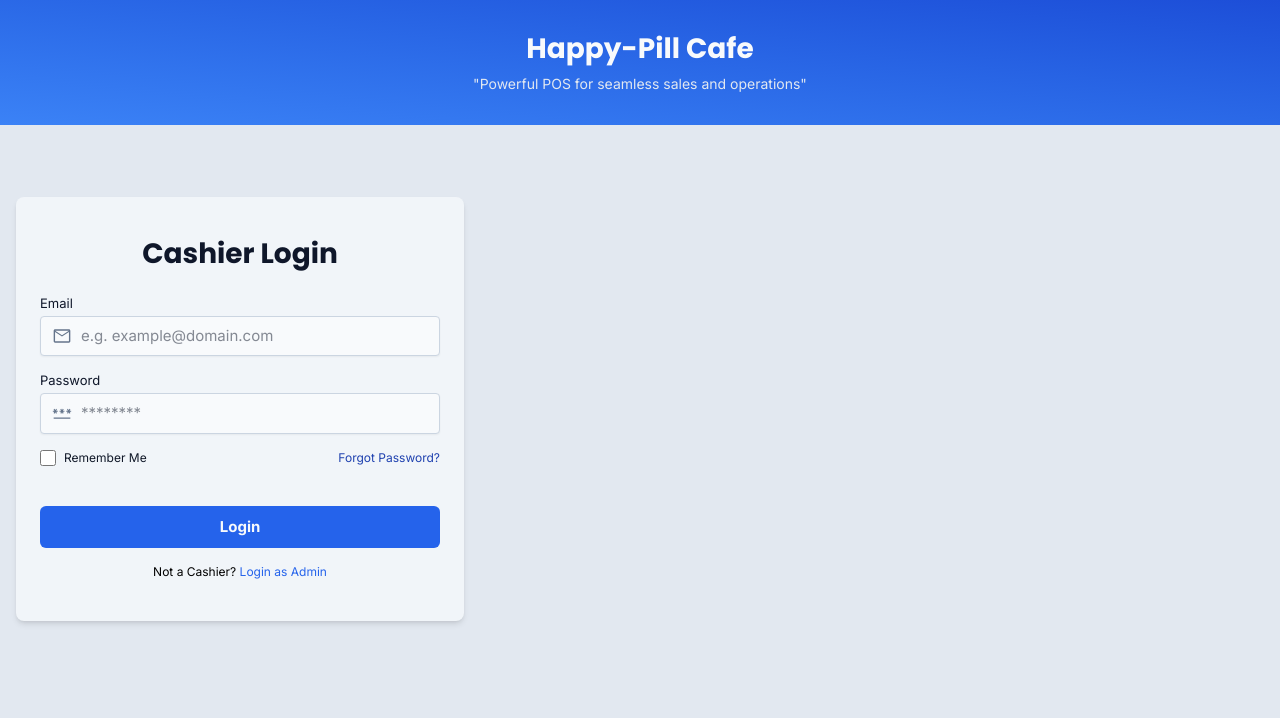
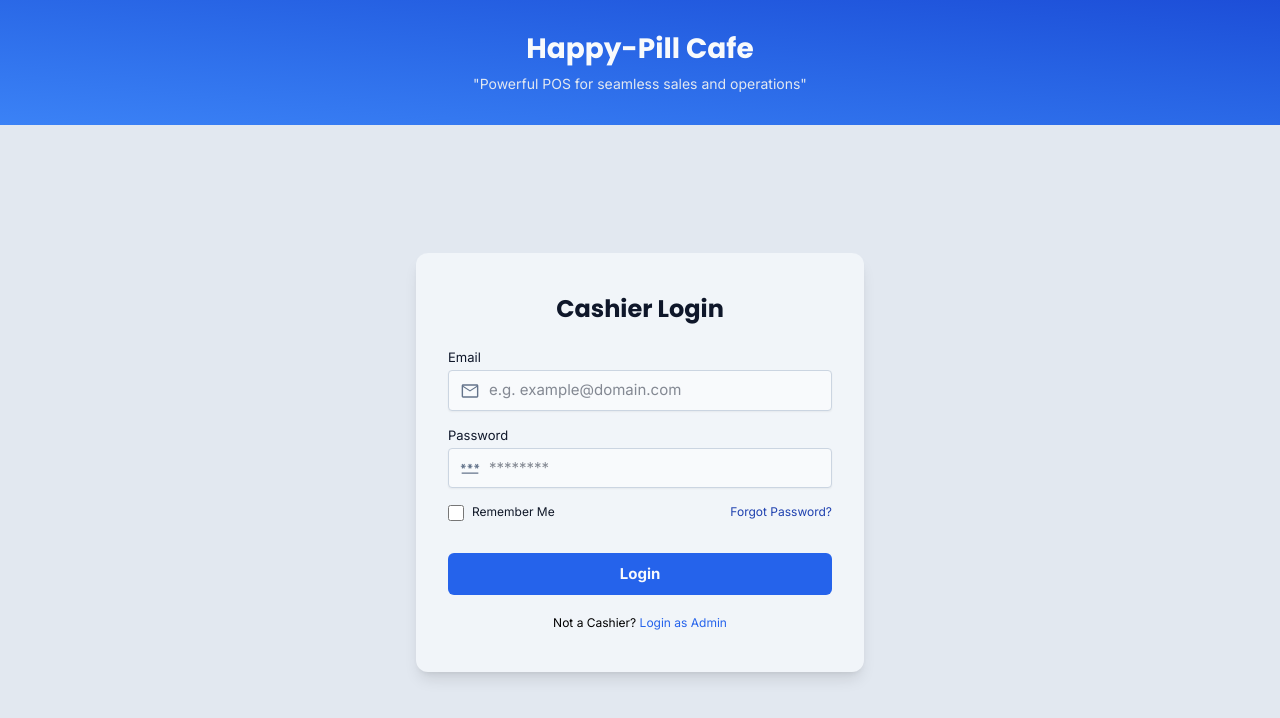
Before and after one commit to dreyyan/happy-pill-pos, a React (Vite) app: page /login/cashier in a window 1280 px wide. Shown: the top 718 px of the page. Built offline with nearby package versions, Linux system fonts and the light colour scheme.

Commit message:
chore(login/cashier): add missing comments for readability

```diff
--- a/src/pages/auth/CashierLogin.tsx
+++ b/src/pages/auth/CashierLogin.tsx
@@ -55,7 +55,6 @@ const CashierLogin = () => {
       return;
     }
 
-        // [PAYLOAD] Prepare login request
     const payload = {
       email,
       password,
@@ -98,8 +97,8 @@ const CashierLogin = () => {
       setShowModal(true);
 
     } catch (err) {
+      // ! [ERROR] Network or server issue
       console.error(err);
-            // ! [ERROR] Network or server issue
       setModalTitle("Login unsuccessful");
       setModalMessage("Something went wrong while trying to sign you in. Please check your internet connection and try again.");
       setIsCancelable(false);
@@ -109,17 +108,20 @@ const CashierLogin = () => {
   };
 
   return (
-        <div>
-            <ImageHeader/>
-            <div className="bg-surface flex flex-col px-4 py-10">
-                {/* Modal */}
+    <div className="min-h-screen flex flex-col bg-surface">
+      {/* [COMPONENT] Image Header */}
+      <ImageHeader />
+
+      {/* [CONTENT] Page Body */}
+      <div className="flex flex-1 items-center justify-center px-4 py-8 sm:px-6 lg:px-8">
+        {/* [COMPONENT] Modal */}
         {showModal && (
           <Modal
             isOpen={showModal}
             onClose={() => setShowModal(false)}
             onConfirm={() => {
               setShowModal(false);
-                            if (redirectOnConfirm) navigate("/cashier/dashboard");
+              if (redirectOnConfirm) navigate("/admin/dashboard");
             }}
             title={modalTitle}
             message={modalMessage}
@@ -129,9 +131,13 @@ const CashierLogin = () => {
         )}
 
         {/* Login Form */}
-                <div className="bg-bg-100 px-6 py-10 rounded-lg shadow-md w-full max-w-md mt-8">
-                    <h1 className="text-text-900 text-center">Cashier Login</h1>
+        <div className="bg-bg-100 w-full max-w-md sm:max-w-lg lg:max-w-md px-6 py-8 sm:px-8 sm:py-10 rounded-xl shadow-lg">
+          {/* [UI] Form Title */}
+          <h1 className="text-text-900 text-center text-2xl sm:text-2xl">
+            Cashier Login
+          </h1>
 
+          {/* [SECTION] Input Fields */}
           <div className="flex flex-col gap-y-4 mt-6 mb-2">
             <InputField
               label="Email"
@@ -141,6 +147,7 @@ const CashierLogin = () => {
               placeholder="e.g. example@domain.com"
               iconSrc="email-icon.svg"
             />
+
             <InputField
               label="Password"
               type="password"
@@ -152,7 +159,7 @@ const CashierLogin = () => {
           </div>
 
           {/* [SECTION] Auxiliary Actions */}
-                    <div className="flex justify-between items-center mt-4 mb-10">
+          <div className="flex justify-between sm:flex-row sm:justify-between sm:items-center gap-3 mt-4 mb-8">
             <label className="flex items-center gap-2 text-caption text-gray-900">
               <input
                 type="checkbox"
@@ -162,18 +169,21 @@ const CashierLogin = () => {
               />
               Remember Me
             </label>
+
             <a
-                            href={`/forgot-password?role=cashier`}
+              href={`/forgot-password?role=admin`}
               className="text-caption text-primary-800 hover:underline"
             >
               Forgot Password?
             </a>
           </div>
 
+          {/* [PRIMARY BUTTON] Login */}
           <PrimaryButton text="Login" onClick={handleLogin} />
 
-                    <div className="flex justify-center mt-4">
-                        <p className="text-caption">
+          {/* [SECTION] Navigate > Admin Login */}
+          <div className="flex justify-center mt-5">
+            <p className="text-caption text-center">
               Not a Cashier?{" "}
               <a
                 href="/login/admin"
```
Lines whose indentation alone changed are shown as unchanged.
